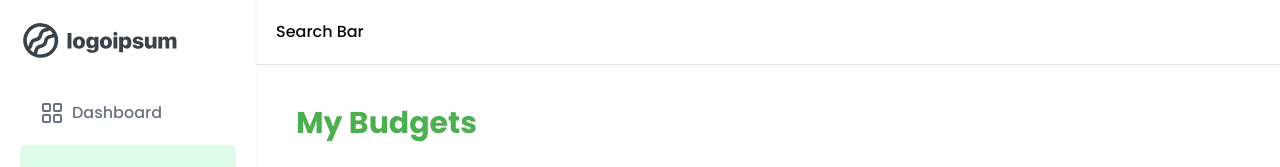
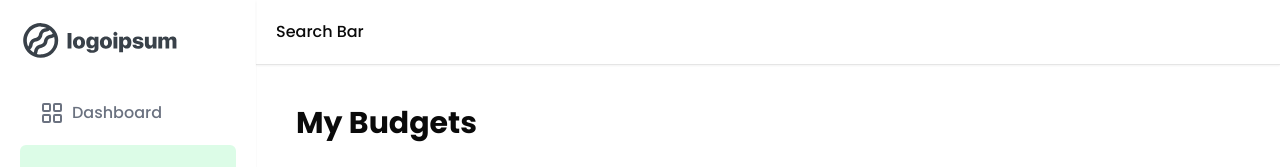
Before and after one commit to tobiasSantellan/money-manager, a Next.js app: page /dashboard/budgets in a window 1280 px wide. Shown: the top 167 px of the page. Built offline with nearby package versions, Linux system fonts and the light colour scheme; no server answers.

Commit message:
changed text color

```diff
--- a/app/(routes)/dashboard/budgets/page.jsx
+++ b/app/(routes)/dashboard/budgets/page.jsx
@@ -3,7 +3,7 @@ import BudgetList from "./_components/BudgetList";
 function Budgets() {
   return (
     <div className="p-10">
-      <h2 className="font-bold text-3xl text-primary">My Budgets</h2>
+      <h2 className="font-bold text-3xl">My Budgets</h2>
       <BudgetList />
     </div>
   );
```
